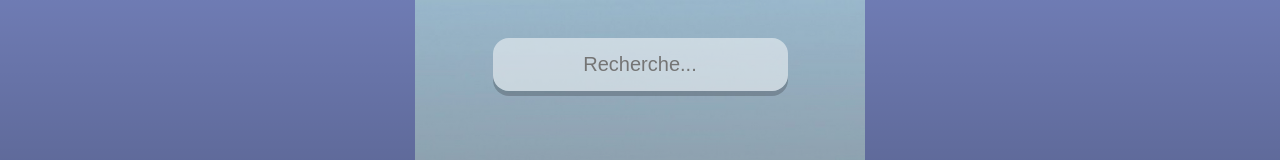
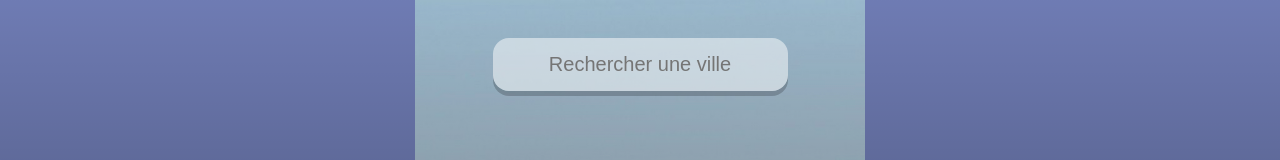
Before and after one commit to Guillaume-G9/weather, a React (Create React App) app: page / in a window 1280 px wide. Shown: the top 160 px of the page. Built offline with nearby package versions, Linux system fonts and the light colour scheme.

Commit message:
small changes

```diff
--- a/public/index.html
+++ b/public/index.html
@@ -24,7 +24,7 @@
       work correctly both with client-side routing and a non-root public URL.
       Learn how to configure a non-root public URL by running `npm run build`.
     -->
-    <title>React App</title>
+    <title>Météo</title>
   </head>
   <body>
     <noscript>You need to enable JavaScript to run this app.</noscript>
--- a/src/App.js
+++ b/src/App.js
@@ -41,7 +41,7 @@ function App() {
         <input
           type="text"
           className="search-bar"
-          placeholder="Recherche..."
+          placeholder="Rechercher une ville"
           onChange={e => setQuery(e.target.value)}
           value={query}
           onKeyPress={search}
```
Also changed, not shown: 1 other file (tests, documents, lock files or other folders).
